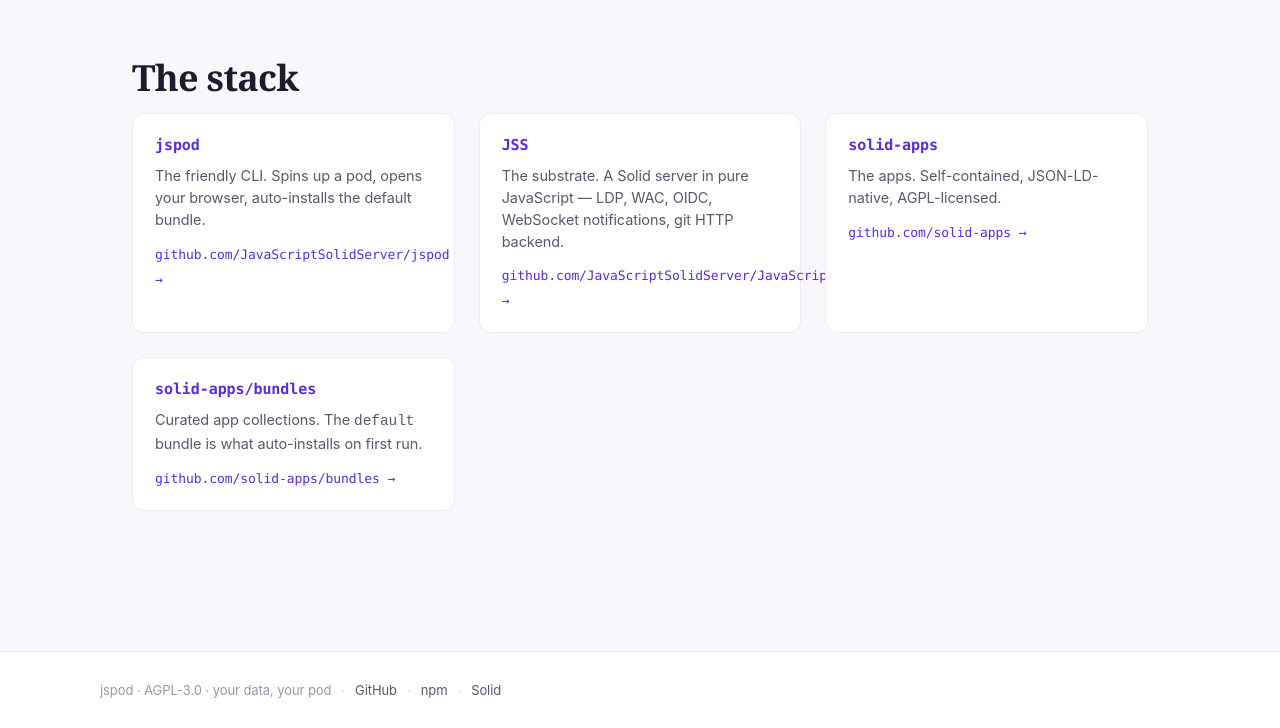
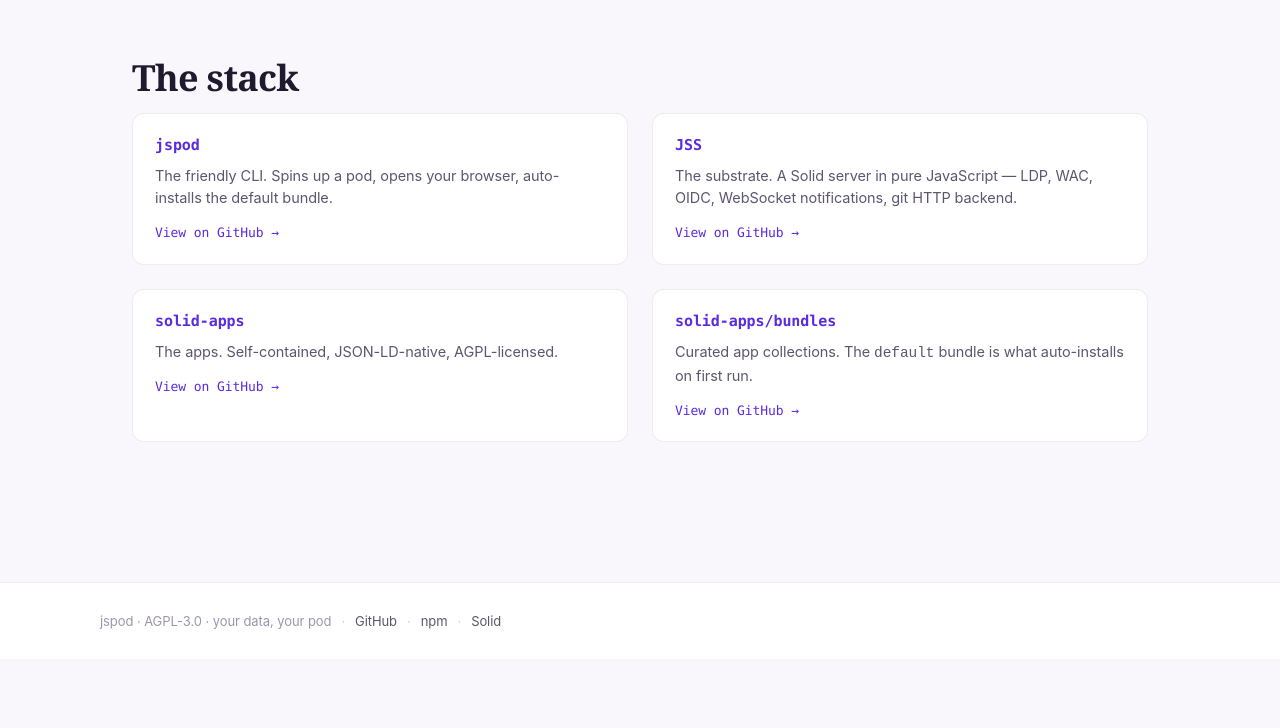
Before and after one commit to js-pod/js-pod.github.io, a plain HTML site: page index.html in a window 1280 px wide. Shown: the part 2570-3298 px from the top of the page. After the commit the page ends 3229 px from the top, so only its background shows below. Drawn offline with Linux system fonts and the light colour scheme.

Commit message:
polish: 2×2 stack grid + shorter github link labels

```diff
--- a/index.html
+++ b/index.html
@@ -189,22 +189,22 @@
       <div>
         <h3>jspod</h3>
         <p>The friendly CLI. Spins up a pod, opens your browser, auto-installs the default bundle.</p>
-        <a href="https://github.com/JavaScriptSolidServer/jspod" target="_blank" rel="noopener">github.com/JavaScriptSolidServer/jspod →</a>
+        <a href="https://github.com/JavaScriptSolidServer/jspod" target="_blank" rel="noopener">View on GitHub →</a>
       </div>
       <div>
         <h3>JSS</h3>
         <p>The substrate. A Solid server in pure JavaScript — LDP, WAC, OIDC, WebSocket notifications, git HTTP backend.</p>
-        <a href="https://github.com/JavaScriptSolidServer/JavaScriptSolidServer" target="_blank" rel="noopener">github.com/JavaScriptSolidServer/JavaScriptSolidServer →</a>
+        <a href="https://github.com/JavaScriptSolidServer/JavaScriptSolidServer" target="_blank" rel="noopener">View on GitHub →</a>
       </div>
       <div>
         <h3>solid-apps</h3>
         <p>The apps. Self-contained, JSON-LD-native, AGPL-licensed.</p>
-        <a href="https://github.com/solid-apps" target="_blank" rel="noopener">github.com/solid-apps →</a>
+        <a href="https://github.com/solid-apps" target="_blank" rel="noopener">View on GitHub →</a>
       </div>
       <div>
         <h3>solid-apps/bundles</h3>
         <p>Curated app collections. The <code>default</code> bundle is what auto-installs on first run.</p>
-        <a href="https://github.com/solid-apps/bundles" target="_blank" rel="noopener">github.com/solid-apps/bundles →</a>
+        <a href="https://github.com/solid-apps/bundles" target="_blank" rel="noopener">View on GitHub →</a>
       </div>
     </div>
   </section>
--- a/style.css
+++ b/style.css
@@ -233,7 +233,8 @@
 
 .stack {
   display: grid;
-  grid-template-columns: repeat(auto-fit, minmax(240px, 1fr));
+  /* 2-col grid above ~720px so the four cards form a tidy 2×2. */
+  grid-template-columns: repeat(2, 1fr);
   gap: 24px;
 }
 .stack > div {
@@ -289,6 +290,7 @@
   h2 { font-size: 28px; }
   .why-grid { grid-template-columns: 1fr; gap: 28px; }
   .app-grid { grid-template-columns: 1fr 1fr; }
+  .stack { grid-template-columns: 1fr; }
   .install-card pre { font-size: 18px; }
 }
 @media (max-width: 480px) {
```
